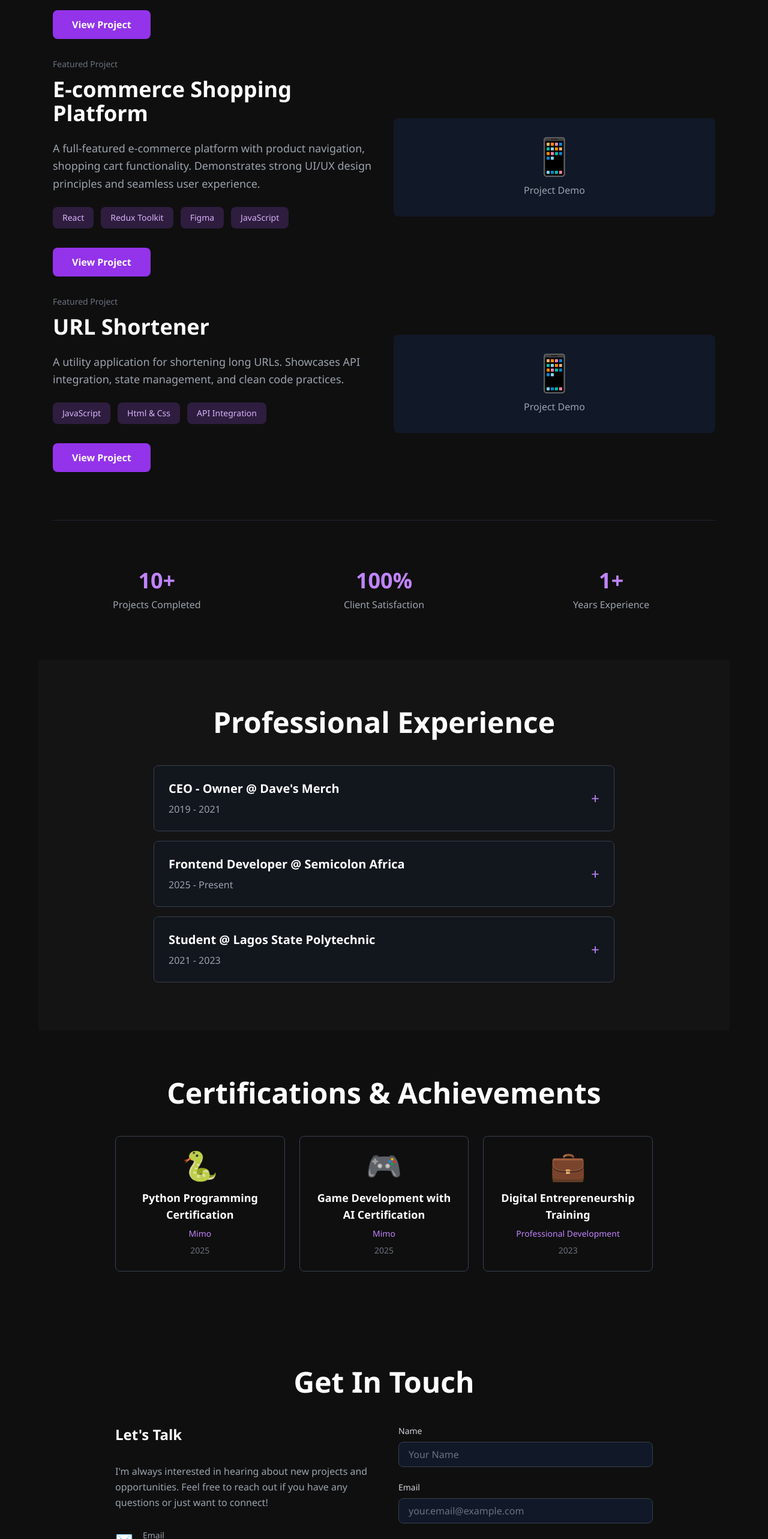
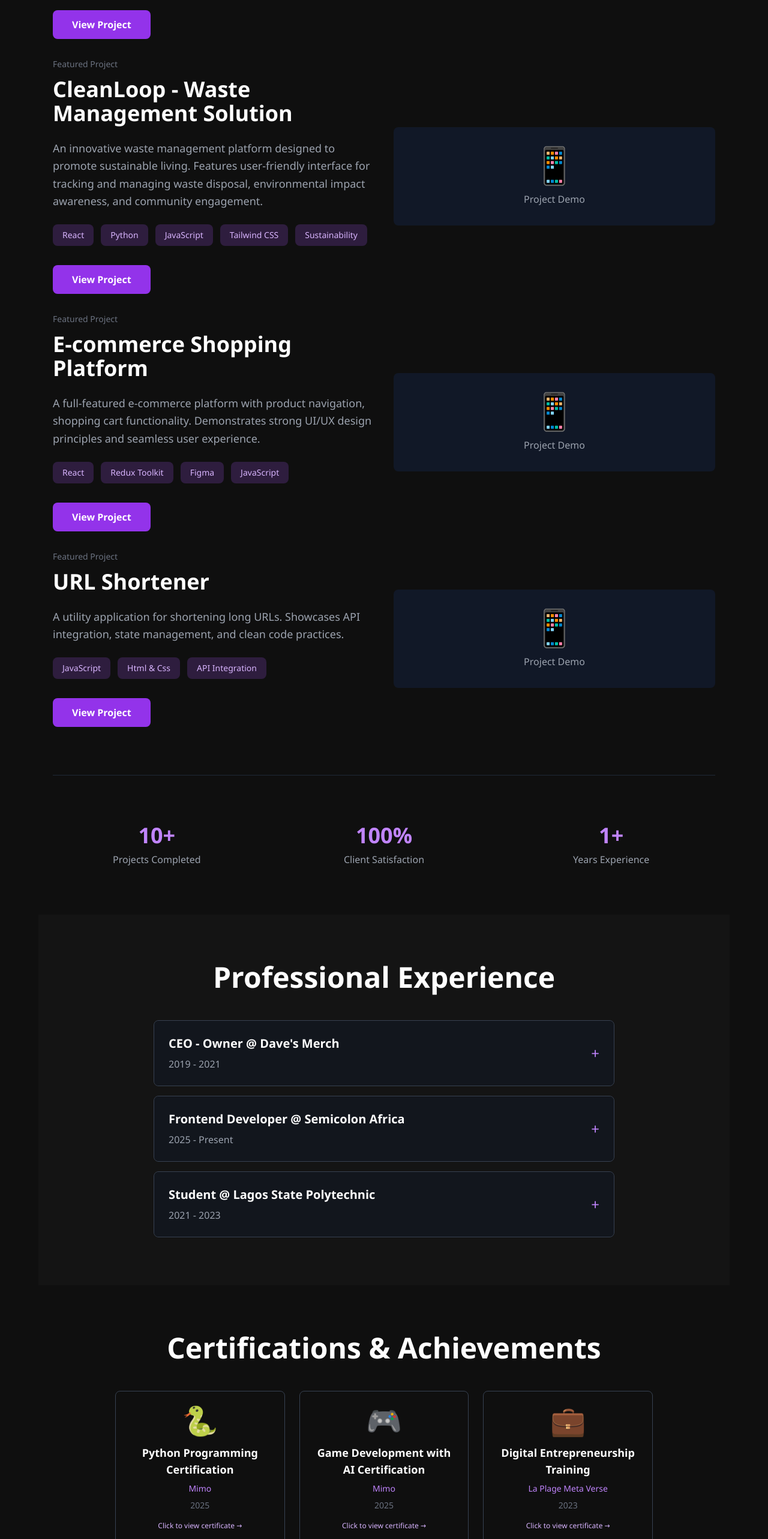
Before and after one commit to Dom-88T/dave-portfolio, a React (Vite) app: page / in a window 1280 px wide. Shown: the part 1920-4486 px from the top of the page at 60% size. Built offline with nearby package versions, Linux system fonts and the light colour scheme.

Commit message:
Update portfolio: Add cert modals, CleanLoop project, remove Dave Surulere branding

```diff
--- a/index.html
+++ b/index.html
@@ -3,10 +3,10 @@
   <head>
     <meta charset="UTF-8" />
     <meta name="viewport" content="width=device-width, initial-scale=1.0" />
-    <meta name="description" content="Dave Surulere - Frontend Developer & UI/UX Designer. Building responsive web applications with React and modern JavaScript." />
+    <meta name="description" content="Frontend Developer & UI/UX Designer. Building responsive web applications with React and modern JavaScript." />
     <meta name="keywords" content="React, JavaScript, TypeScript, Frontend Developer, UI/UX Designer, Web Developer, Lagos" />
-    <meta name="author" content="Dave Surulere" />
-    <title>Dave Surulere | Frontend Developer & UI/UX Designer</title>
+    <meta name="author" content="Dav3" />
+    <title>Dav3 | Frontend Developer & UI/UX Designer</title>
   </head>
   <body>
     <div id="root"></div>
--- a/src/components/Certifications.jsx
+++ b/src/components/Certifications.jsx
@@ -1,27 +1,32 @@
-import React from 'react'
+import React, { useState } from 'react'
 
 const Certifications = () => {
+  const [selectedCert, setSelectedCert] = useState(null)
+
   const certifications = [
     {
       id: 1,
       title: 'Python Programming Certification',
       issuer: 'Mimo',
       year: '2025',
-      icon: '🐍'
+      icon: '🐍',
+      pdfPath: '/certs/Python Cert.pdf'
     },
     {
       id: 2,
       title: 'Game Development with AI Certification',
       issuer: 'Mimo',
       year: '2025',
-      icon: '🎮'
+      icon: '🎮',
+      pdfPath: '/certs/Game_Dev.pdf'
     },
     {
       id: 3,
       title: 'Digital Entrepreneurship Training',
-      issuer: 'Professional Development',
+      issuer: 'La Plage Meta Verse',
       year: '2023',
-      icon: '💼'
+      icon: '💼',
+      pdfPath: '/certs/DIGITAL_ENTREPRENEURSHIP.pdf'
     },
   ]
 
@@ -31,16 +36,68 @@ const Certifications = () => {
 
       <div className="grid md:grid-cols-3 gap-6 max-w-4xl mx-auto">
         {certifications.map((cert) => (
-          <div key={cert.id} className="card text-center">
+          <button
+            key={cert.id}
+            onClick={() => setSelectedCert(cert)}
+            className="card text-center cursor-pointer hover:bg-gray-800 hover:border-purple-500 transition-all"
+          >
             <div className="text-5xl mb-4">{cert.icon}</div>
             <h3 className="text-lg font-bold text-white mb-2">
               {cert.title}
             </h3>
             <p className="text-purple-400 text-sm mb-2">{cert.issuer}</p>
-            <p className="text-gray-500 text-sm">{cert.year}</p>
-          </div>
+            <p className="text-gray-500 text-sm mb-4">{cert.year}</p>
+            <p className="text-xs text-purple-300 hover:text-purple-200">Click to view certificate →</p>
+          </button>
         ))}
       </div>
+
+      {/* Certificate Modal */}
+      {selectedCert && (
+        <div
+          className="fixed inset-0 bg-black bg-opacity-75 flex items-center justify-center z-50 p-4"
+          onClick={() => setSelectedCert(null)}
+        >
+          <div
+            className="bg-dark rounded-lg max-w-4xl w-full max-h-[90vh] flex flex-col"
+            onClick={(e) => e.stopPropagation()}
+          >
+            {/* Header */}
+            <div className="flex justify-between items-center p-6 border-b border-gray-800">
+              <h3 className="text-2xl font-bold text-white">{selectedCert.title}</h3>
+              <button
+                onClick={() => setSelectedCert(null)}
+                className="text-gray-400 hover:text-white text-2xl transition-colors"
+              >
+                ✕
+              </button>
+            </div>
+
+            {/* PDF Viewer */}
+            <div className="flex-1 overflow-auto">
+              <iframe
+                src={selectedCert.pdfPath}
+                className="w-full h-full"
+                title={selectedCert.title}
+              />
+            </div>
+
+            {/* Footer */}
+            <div className="border-t border-gray-800 p-6 flex justify-between items-center">
+              <p className="text-gray-400 text-sm">
+                Awarded: {selectedCert.year} | {selectedCert.issuer}
+              </p>
+              <a
+                href={selectedCert.pdfPath}
+                download
+                className="cta-button inline-block"
+              >
+                Download Certificate
+              </a>
+            </div>
+          </div>
+        </div>
+      )}
     </section>
   )
 }
--- a/src/components/Footer.jsx
+++ b/src/components/Footer.jsx
@@ -9,7 +9,7 @@ const Footer = () => {
         <div className="grid md:grid-cols-3 gap-8 mb-8">
           {/* Brand */}
           <div>
-            <h3 className="text-2xl font-bold text-purple-400 mb-2">Dave._</h3>
+            <h3 className="text-2xl font-bold text-purple-400 mb-2">Dav3</h3>
             <p className="text-gray-400 text-sm">
               Frontend developer passionate about building responsive, user-centered web applications with React and modern JavaScript.
             </p>
@@ -47,7 +47,7 @@ const Footer = () => {
         {/* Divider */}
         <div className="border-t border-gray-700 pt-8">
           <p className="text-center text-gray-500 text-sm">
-            © {currentYear} Domingo Tomiwa David Surulere. All rights reserved.
+            © {currentYear} Domingo Tomiwa David. All rights reserved.
           </p>
         </div>
       </div>
--- a/src/components/Work.jsx
+++ b/src/components/Work.jsx
@@ -12,6 +12,14 @@ const Work = () => {
     },
     {
       id: 2,
+      title: 'CleanLoop - Waste Management Solution',
+      description: 'An innovative waste management platform designed to promote sustainable living. Features user-friendly interface for tracking and managing waste disposal, environmental impact awareness, and community engagement.',
+      tech: ['React', 'Python', 'JavaScript', 'Tailwind CSS', 'Sustainability'],
+      link: '#',
+      featured: false
+    },
+    {
+      id: 3,
       title: 'E-commerce Shopping Platform',
       description: 'A full-featured e-commerce platform with product navigation, shopping cart functionality. Demonstrates strong UI/UX design principles and seamless user experience.',
       tech: ['React', 'Redux Toolkit', 'Figma', 'JavaScript'],
@@ -19,7 +27,7 @@ const Work = () => {
       featured: false
     },
     {
-      id: 3,
+      id: 4,
       title: 'URL Shortener',
       description: 'A utility application for shortening long URLs. Showcases API integration, state management, and clean code practices.',
       tech: ['JavaScript', 'Html & Css', 'API Integration'],
```
Also changed, not shown: 1 other file (tests, documents, lock files or other folders).
